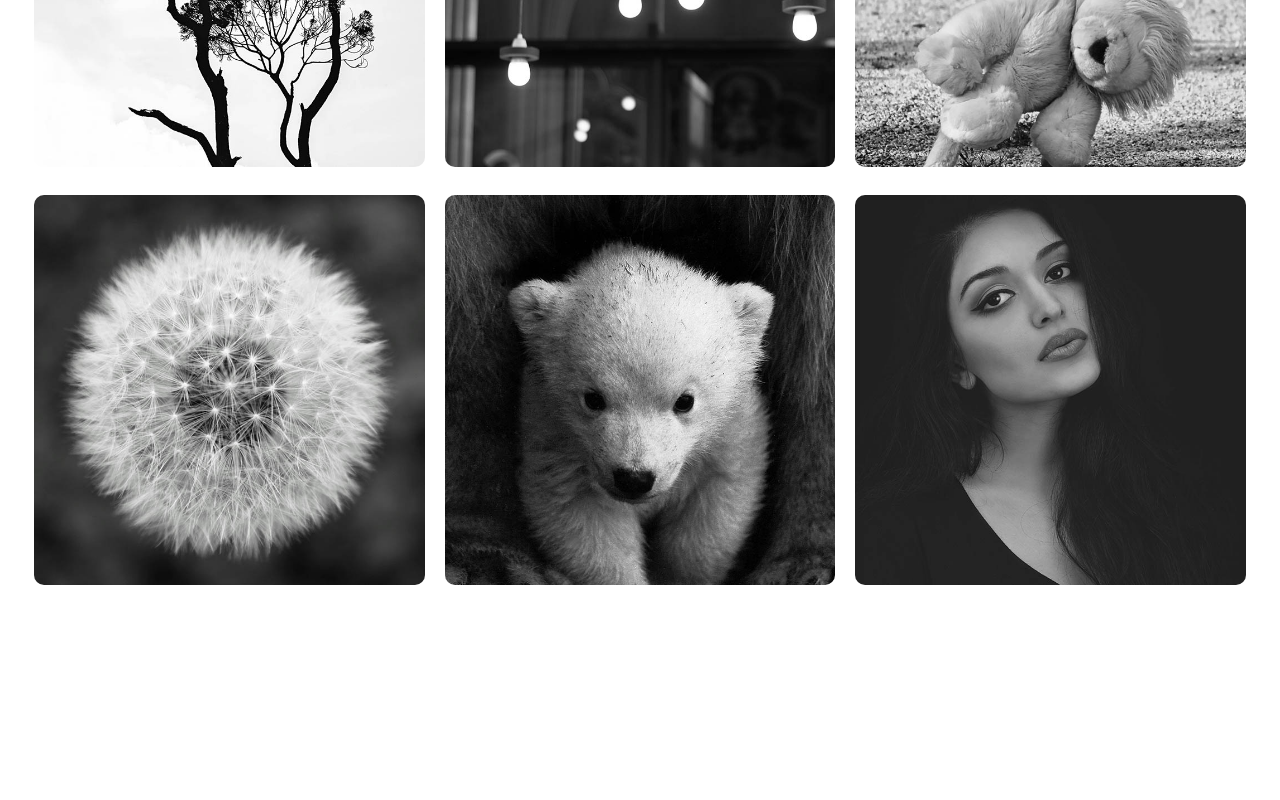
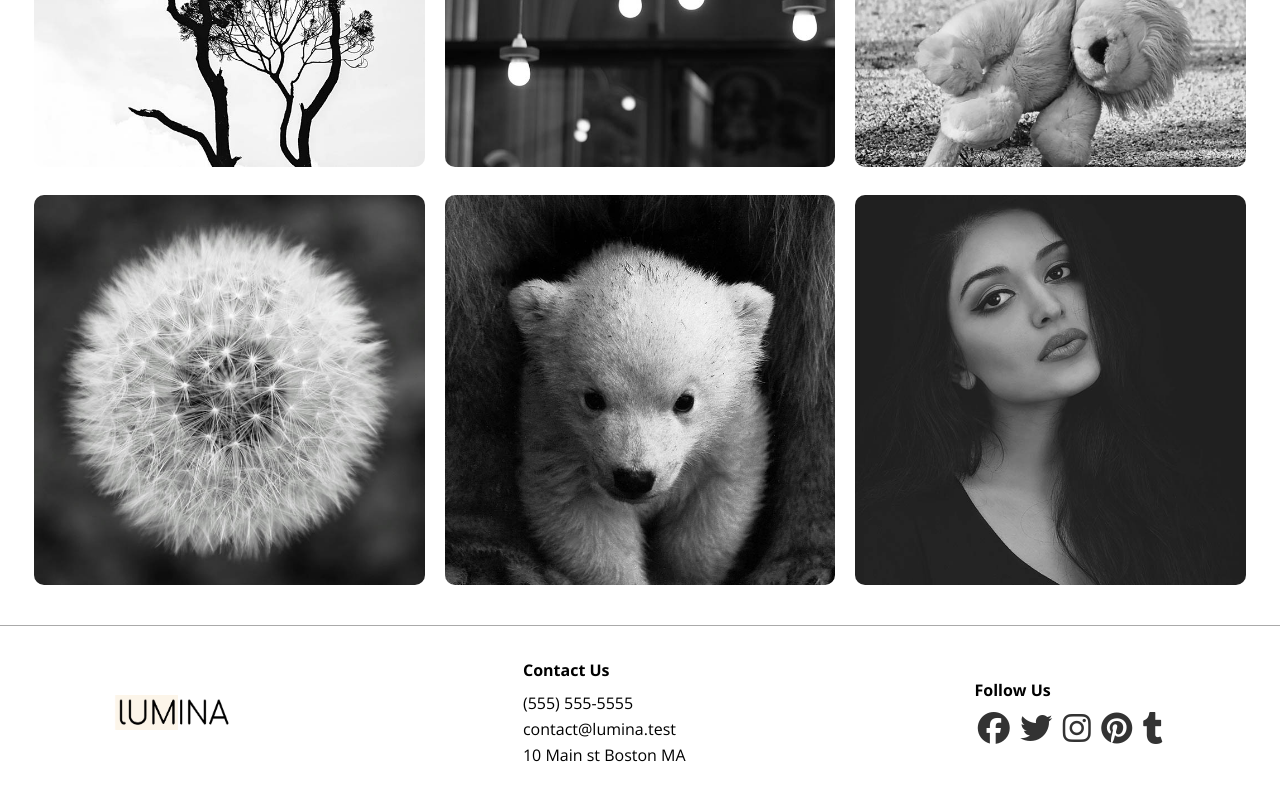
Before and after one commit to rasangelie/lumina-creative, a plain HTML site: page index.html in a window 1280 px wide. Shown: the part 1224-2024 px from the top of the page. Before the commit the page ends 1817 px from the top, so only its background shows below. Drawn offline with nearby package versions, Linux system fonts and the light colour scheme.

Commit message:
feat: add footer in homepage

```diff
--- a/css/styles.css
+++ b/css/styles.css
@@ -121,10 +121,38 @@ img {
   opacity: 0.9;
 }
 
+/*Footer*/
+
+.footer {
+  border-top: 1px solid #aaa;
+  padding: 2rem 1.5rem;
+  margin-top: 2rem;
+}
+
+.footer .footer-flex {
+  display: flex;
+  justify-content: space-between;
+  align-items: center;
+}
+
+.footer img {
+  width: 120px;
+  height: 35px;
+}
+
+.footer h3 {
+  font-size: 1rem;
+  margin-bottom: 0.5rem;
+}
+
+.footer a {
+  margin: 0.2rem;
+}
 /* Media Queries*/
 
 @media (max-width: 768px) {
-  .header .header-flex {
+  .header .header-flex,
+  .footer .footer-flex {
     flex-direction: column;
     gap: 1.5rem;
   }
@@ -140,4 +168,8 @@ img {
   .gallery-item {
     width: calc(50% - 20px);
   }
+
+  .footer .footer-flex {
+    text-align: center;
+  }
 }
--- a/index.html
+++ b/index.html
@@ -93,5 +93,40 @@
         </div>
       </div>
     </section>
+
+    <footer class="footer">
+      <div class="container footer-flex">
+        <img src="images/logo.png" alt="Lumina Creative" />
+
+        <div class="contact">
+          <h3>Contact Us</h3>
+          <ul>
+            <li>(555) 555-5555</li>
+            <li>contact@lumina.test</li>
+            <li>10 Main st Boston MA</li>
+          </ul>
+        </div>
+
+        <div class="follow">
+          <h3>Follow Us</h3>
+
+          <a href="#">
+            <i class="fab fa-facebook fa-2x"></i>
+          </a>
+          <a href="#">
+            <i class="fab fa-twitter fa-2x"></i>
+          </a>
+          <a href="#">
+            <i class="fab fa-instagram fa-2x"></i>
+          </a>
+          <a href="#">
+            <i class="fab fa-pinterest fa-2x"></i>
+          </a>
+          <a href="#">
+            <i class="fab fa-tumblr fa-2x"></i>
+          </a>
+        </div>
+      </div>
+    </footer>
   </body>
 </html>
```
